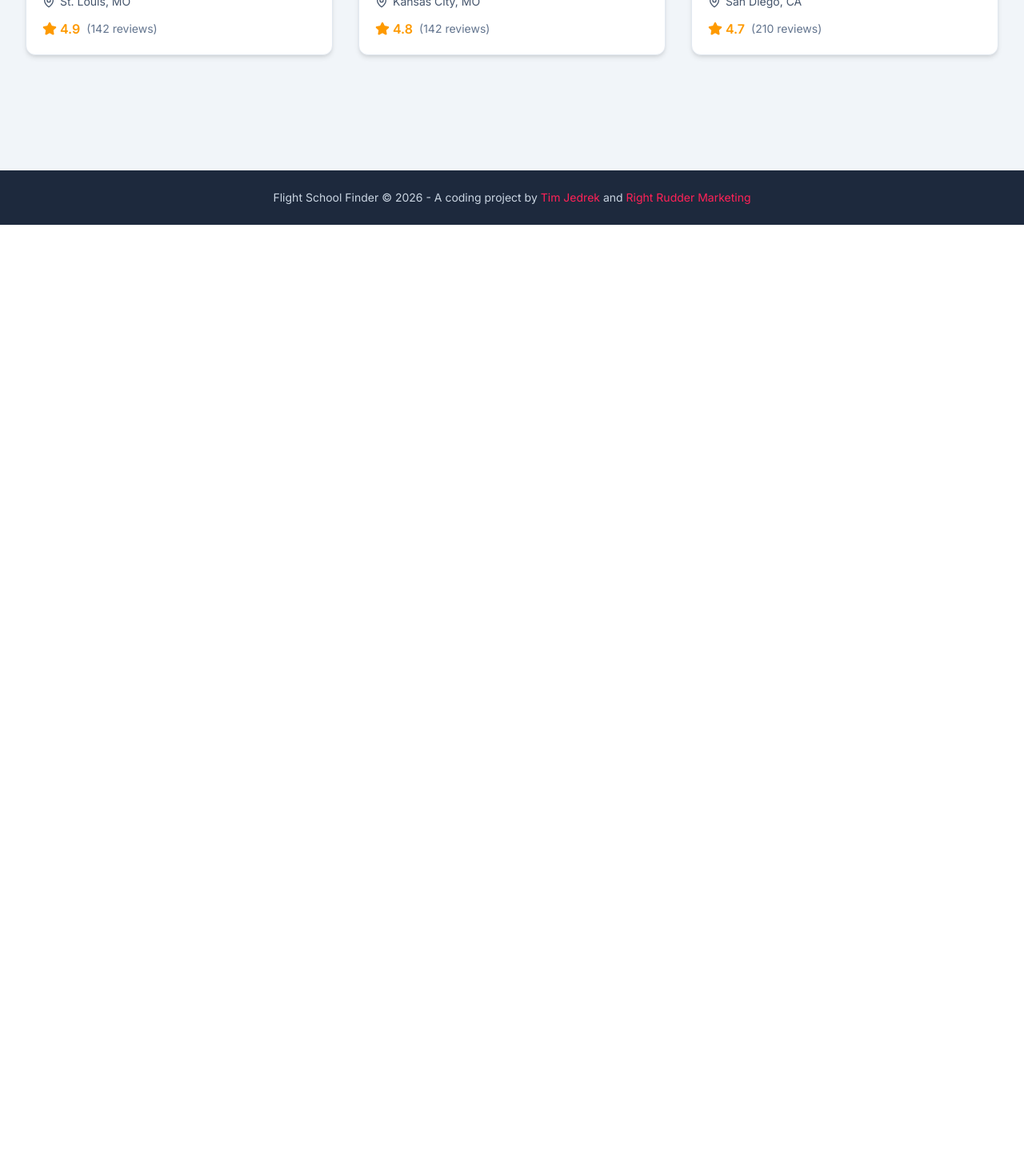
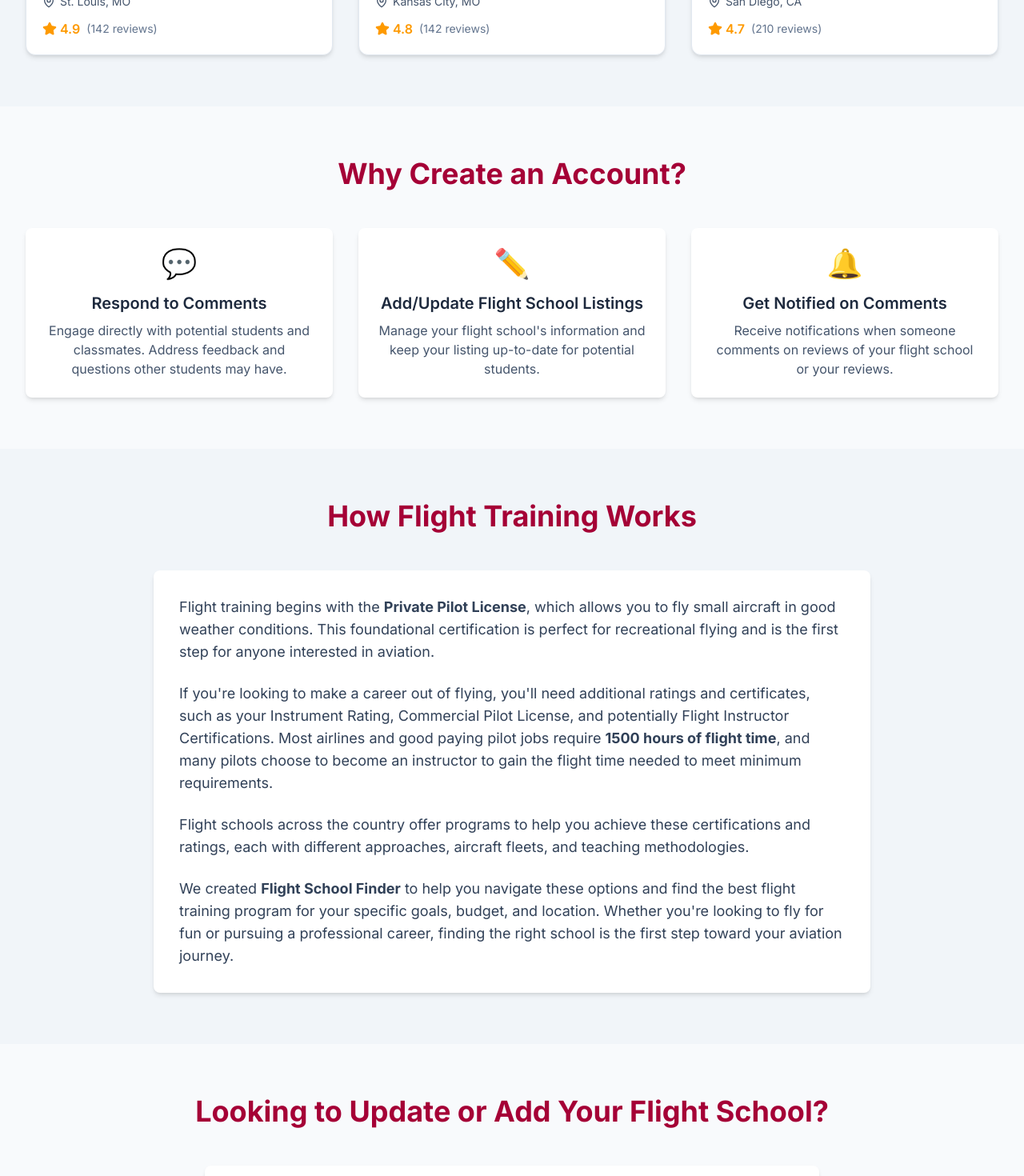
Before and after one commit to timjedrek/rop-v2, a Next.js app: page / in a window 1280 px wide. Shown: the part 1300-2770 px from the top of the page at 80% size. Before the commit the page ends 1581 px from the top, so only its background shows below. Built offline with nearby package versions, Linux system fonts and the light colour scheme.

Commit message:
add previous content

```diff
--- a/src/app/page.tsx
+++ b/src/app/page.tsx
@@ -7,7 +7,7 @@ export default function Home() {
       <section className="bg-gradient-to-br from-blue-950 to-slate-700 text-white py-24 px-4">
         <div className="max-w-4xl mx-auto text-center">
           <h1 className="text-4xl md:text-5xl lg:text-6xl font-extrabold tracking-tight mb-6">
-            Find Pilot Training Schools Across the USA
+            Find Pilot Training Schools Across the USA 🇺🇸
           </h1>
           <p className="text-xl md:text-2xl opacity-90 max-w-3xl mx-auto mb-10">
             Search by flight school name, city, airport, state
@@ -18,7 +18,7 @@ export default function Home() {
             <div className="flex rounded-lg overflow-hidden shadow-xl bg-slate-500">
               <input
                 type="text"
-                placeholder="e.g. Mesa AZ, KCPS, Pembroke Pines flight school..."
+                placeholder="e.g. Mesa AZ, KCPS, West County Flying Club..."
                 className="flex-1 px-6 py-5 text-lg text-slate-100 focus:outline-none focus:ring-2 focus:ring-rose-300"
               />
               <button className="bg-slate-800 px-10 py-5 text-white font-semibold hover:bg-rose-700 transition">
@@ -44,6 +44,107 @@ export default function Home() {
           <SchoolCard name="Pacific Coast Flight School" location="San Diego, CA" rating={4.7} reviewCount={210} />
         </div>
       </section>
+      {/* Why Create an Account */}
+      <section className="bg-slate-50 dark:bg-slate-900 py-16">
+        <div className="max-w-7xl mx-auto px-4 sm:px-6 lg:px-8">
+          <h2 className="text-3xl md:text-4xl font-bold text-center mb-12 text-rose-800 dark:text-rose-700">
+            Why Create an Account?
+          </h2>
+          <div className="grid grid-cols-1 sm:grid-cols-2 lg:grid-cols-3 gap-8">
+            {[
+              {
+                title: "Respond to Comments",
+                description: "Engage directly with potential students and classmates. Address feedback and questions other students may have.",
+                icon: "💬",
+              },
+              {
+                title: "Add/Update Flight School Listings",
+                description: "Manage your flight school's information and keep your listing up-to-date for potential students.",
+                icon: "✏️",
+              },
+              {
+                title: "Get Notified on Comments",
+                description: "Receive notifications when someone comments on reviews of your flight school or your reviews.",
+                icon: "🔔",
+              },
+              // {
+              //   title: "Earn Butter Points",
+              //   description: "Accumulate points for your participation that can be redeemed for special benefits.",
+              //   icon: "⭐",
+              // },
+            ].map((item) => (
+              <div key={item.title} className="bg-white dark:bg-slate-800 p-6 rounded-lg shadow-md text-center">
+                <div className="text-4xl mb-4">{item.icon}</div>
+                <h3 className="text-xl font-semibold text-slate-800 dark:text-slate-200 mb-2">{item.title}</h3>
+                <p className="text-slate-600 dark:text-slate-400">{item.description}</p>
+              </div>
+            ))}
+          </div>
+        </div>
+      </section>
+
+      {/* How Flight Training Works */}
+      <section className="max-w-7xl mx-auto px-4 sm:px-6 lg:px-8 py-16">
+        <h2 className="text-3xl md:text-4xl font-bold text-center mb-12 text-rose-800 dark:text-rose-700">
+          How Flight Training Works
+        </h2>
+        <div className="max-w-4xl mx-auto bg-white dark:bg-slate-900 rounded-lg shadow-md p-8 space-y-6 text-slate-700 dark:text-slate-300 ">
+          <p className="text-lg">
+        Flight training begins with the <strong>Private Pilot License</strong>, which allows you to fly small aircraft in good weather conditions. This foundational certification is perfect for recreational flying and is the first step for anyone interested in aviation.
+          </p>
+          <p className="text-lg">
+        If you're looking to make a career out of flying, you'll need additional ratings and certificates, such as your Instrument Rating, Commercial Pilot License, and potentially Flight Instructor Certifications. Most airlines and good paying pilot jobs require <strong>1500 hours of flight time</strong>, and many pilots choose to become an instructor to gain the flight time needed to meet minimum requirements.
+          </p>
+          <p className="text-lg">
+        Flight schools across the country offer programs to help you achieve these certifications and ratings, each with different approaches, aircraft fleets, and teaching methodologies.
+          </p>
+          <p className="text-lg">
+        We created <strong>Flight School Finder</strong> to help you navigate these options and find the best flight training program for your specific goals, budget, and location. Whether you're looking to fly for fun or pursuing a professional career, finding the right school is the first step toward your aviation journey.
+          </p>
+        </div>
+      </section>
+
+      {/* Update or Add Flight School */}
+      <section className="bg-slate-50 dark:bg-slate-900 py-16">
+        <div className="max-w-7xl mx-auto px-4 sm:px-6 lg:px-8">
+          <h2 className="text-3xl md:text-4xl font-bold text-center mb-12 text-rose-800 dark:text-rose-700">
+        Looking to Update or Add Your Flight School?
+          </h2>
+          <div className="max-w-3xl mx-auto bg-white dark:bg-slate-800 rounded-lg shadow-md p-8 space-y-6 text-slate-700 dark:text-slate-300 ">
+        <p className="text-lg">
+          Adding your flight school to our directory is simple. Start by creating a user account through our sign-up process. Once registered, you'll have access to our submission form where you can provide details about your flight school, including location, aircraft fleet, certifications offered, and instructors.
+        </p>
+        <p className="text-lg">
+          After submission, our team will review your listing to ensure all information is accurate and complete. Once approved, your flight school will be published on our platform, making it visible to potential students searching for flight training in your area.
+        </p>
+        <div className="text-center pt-4">
+          <button className="px-6 py-3 bg-rose-700 text-white font-semibold rounded-md hover:bg-rose-800 transition">
+            Create Account
+          </button>
+        </div>
+          </div>
+        </div>
+      </section>
+
+      {/* Looking for Something Different */}
+      <section className="max-w-7xl mx-auto px-4 sm:px-6 lg:px-8 py-16">
+        <h2 className="text-3xl md:text-4xl font-bold text-center mb-12 text-rose-800 dark:text-rose-700">
+          Looking for Something Different?
+        </h2>
+        <div className="max-w-3xl mx-auto bg-white dark:bg-slate-900 rounded-lg shadow-md p-8 space-y-6 text-slate-700 dark:text-slate-300">
+          <p className="text-lg">
+        While flight schools offer structured programs for pilot certification, they might not be the right fit for everyone. If you're looking for a more personalized approach to flight training, connecting with private Certified Flight Instructors (CFIs) could be a better option for you.
+          </p>
+          <p className="text-lg">
+        Private instruction offers more flexibility in scheduling, one-on-one attention, and potentially a more tailored learning experience that fits your specific needs and learning style.
+          </p>
+          <div className="text-center pt-4">
+        <button className="px-6 py-3 border-2 border-rose-700 text-rose-700 font-semibold rounded-md hover:bg-rose-50 transition">
+          Connect with Private CFIs
+        </button>
+          </div>
+        </div>
+      </section>
     </div>
   );
 }
--- a/src/components/Navbar.tsx
+++ b/src/components/Navbar.tsx
@@ -21,9 +21,9 @@ export function Navbar() {
         <div className="flex justify-between items-center h-16">
 
           {/* Logo */}
-          <div className="text-2xl font-bold text-rose-800 dark:text-rose-700">
+            <a href="/" className="text-2xl font-bold text-rose-800 dark:text-rose-700">
             Flight School Finder
-          </div>
+            </a>
 
           {/* Desktop nav */}
           <nav className="hidden md:flex items-center space-x-6 text-sm font-medium">
```
